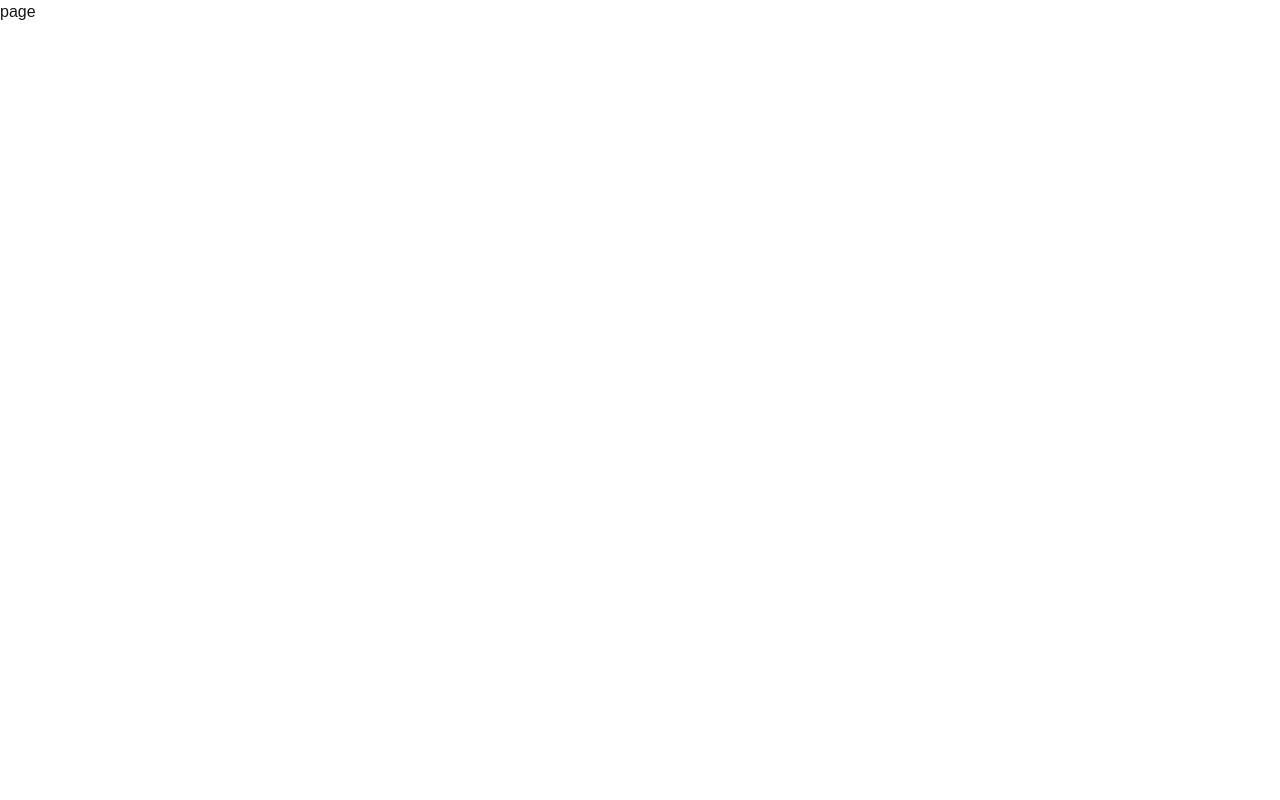
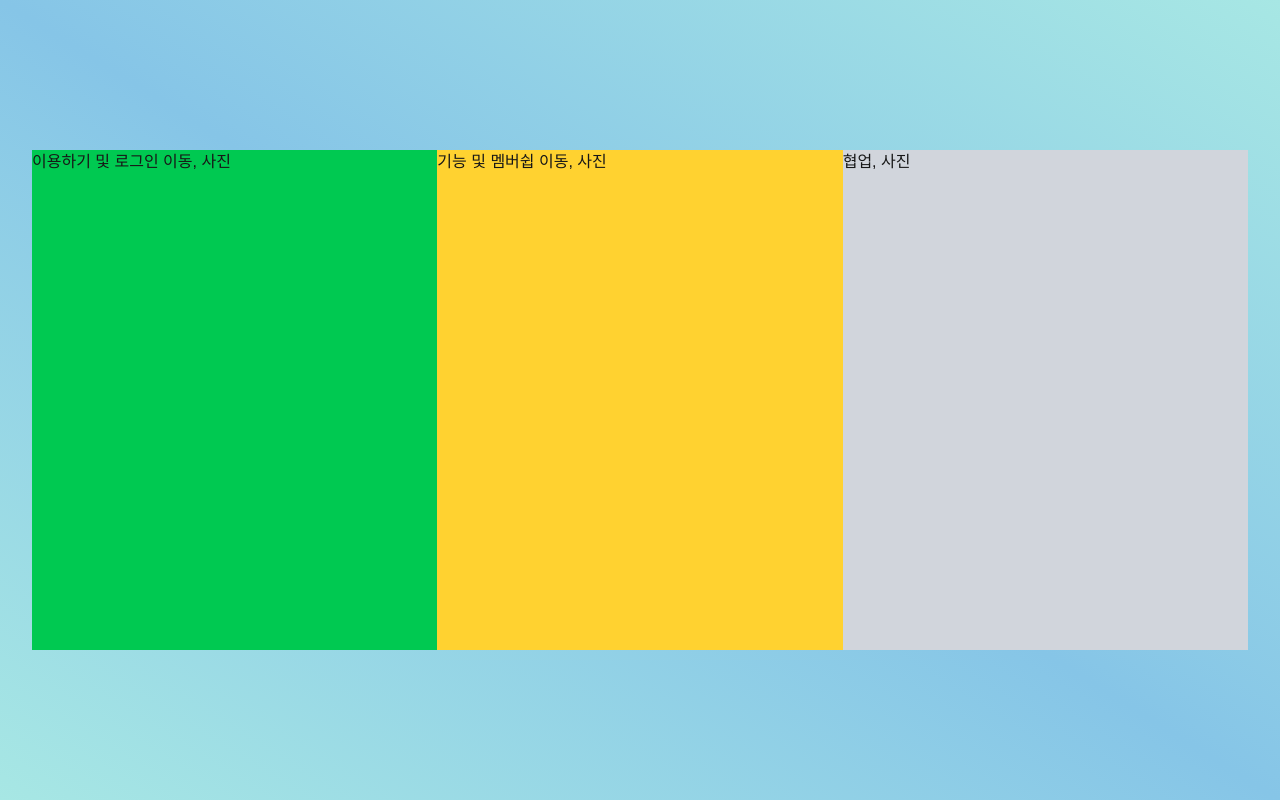
Before and after one commit to YouKnowThat-Park/Hi-Todays-Me, a Next.js app in the folder web/: page / in a window 1280 px wide. Built offline with nearby package versions, Linux system fonts and the light colour scheme.

Commit message:
style: Home 디자인 (사진은 다른 페이지들 완료 되면 연결)

```diff
--- a/web/src/app/home/HomePage.tsx
+++ b/web/src/app/home/HomePage.tsx
@@ -1,5 +1,10 @@
 import React from "react";
+import HeroSection from "./_components/HeroSection";
 
 export default function HomePage() {
-  return <div>page</div>;
+  return (
+    <div className="max-w-7xl mx-auto px-4 sm:px-6 lg:px-8">
+      <HeroSection />
+    </div>
+  );
 }
--- /dev/null
+++ b/web/src/app/home/_components/HeroSection.tsx
@@ -0,0 +1,26 @@
+import Link from "next/link";
+import React from "react";
+
+export default function HeroSection() {
+  return (
+    <div className="min-h-screen flex justify-center items-center">
+      <div className="w-full h-[500px] flex flex-wrap gap-y-5 lg:gap-y-0">
+        <div className="w-full lg:w-1/3 bg-green-500 hover:scale-102 transform transition-transform duration-300">
+          이용하기 및 로그인 이동, 사진
+        </div>
+        <Link
+          href={"/plan/premium"}
+          className="w-full  lg:w-1/3 bg-amber-300 hover:scale-102 transform transition-transform duration-300"
+        >
+          <div>기능 및 멤버쉽 이동, 사진</div>
+        </Link>
+        <Link
+          href={"/plan/business-team"}
+          className="w-full  lg:w-1/3 bg-gray-300 hover:scale-102 transform transition-transform duration-300"
+        >
+          <div>협업, 사진</div>
+        </Link>
+      </div>
+    </div>
+  );
+}
--- a/web/src/app/page.tsx
+++ b/web/src/app/page.tsx
@@ -1,12 +1,22 @@
 import React from "react";
 import HomePage from "./home/HomePage";
 
-const Page = () => {
+export const metadata = {
+  title: "Hi, Today's Me",
+  description:
+    "하투미는 하루 일과를 기록하고 계획할 수 있는 투두리스트 기반 플랫폼입니다. 일기 작성은 물론, 팀 단위 협업도 지원하며, 귀여운 이모티콘으로 일정을 아기자기하게 꾸밀 수 있습니다.",
+};
+
+export default function page() {
   return (
-    <div>
+    <div
+      className="min-h-screen"
+      style={{
+        backgroundImage:
+          "linear-gradient(to right top, #A7E7E4, #86C5E7, #A7E7E4)",
+      }}
+    >
       <HomePage />
     </div>
   );
-};
-
-export default Page;
+}
```
